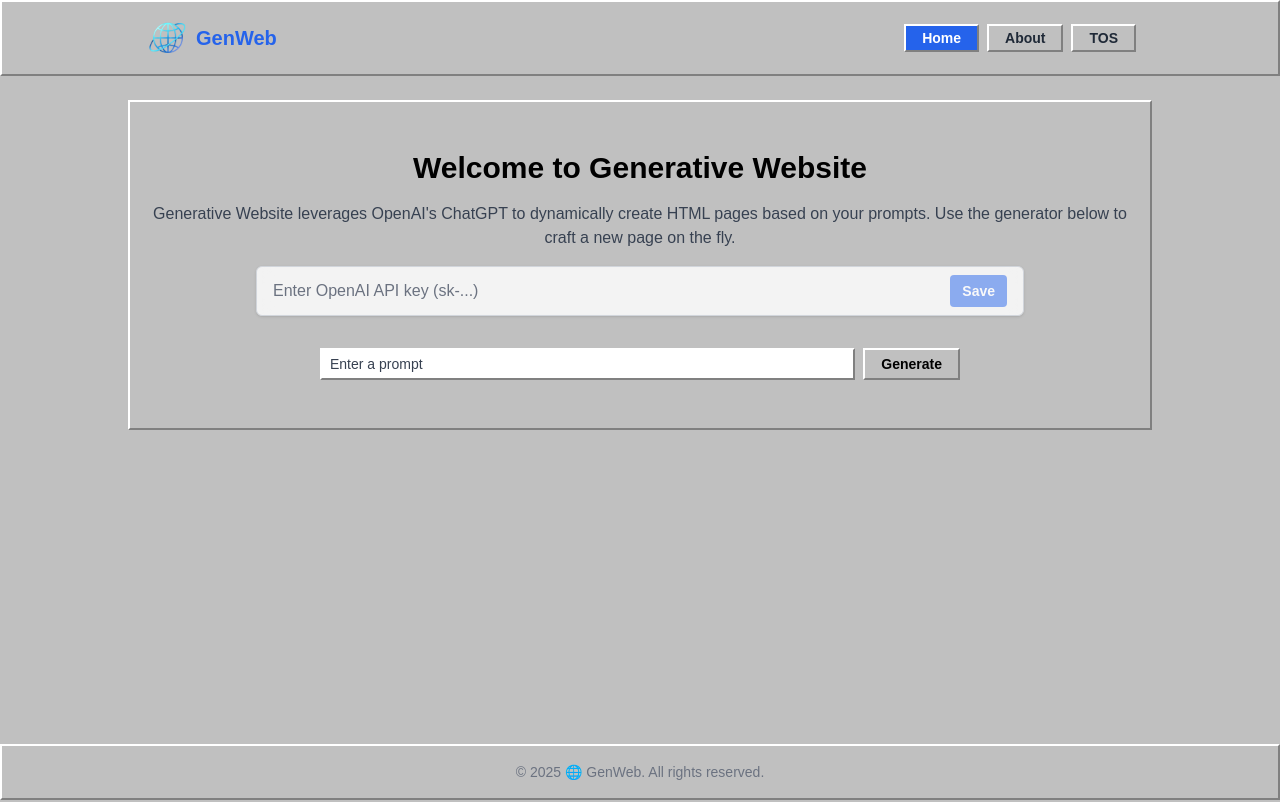
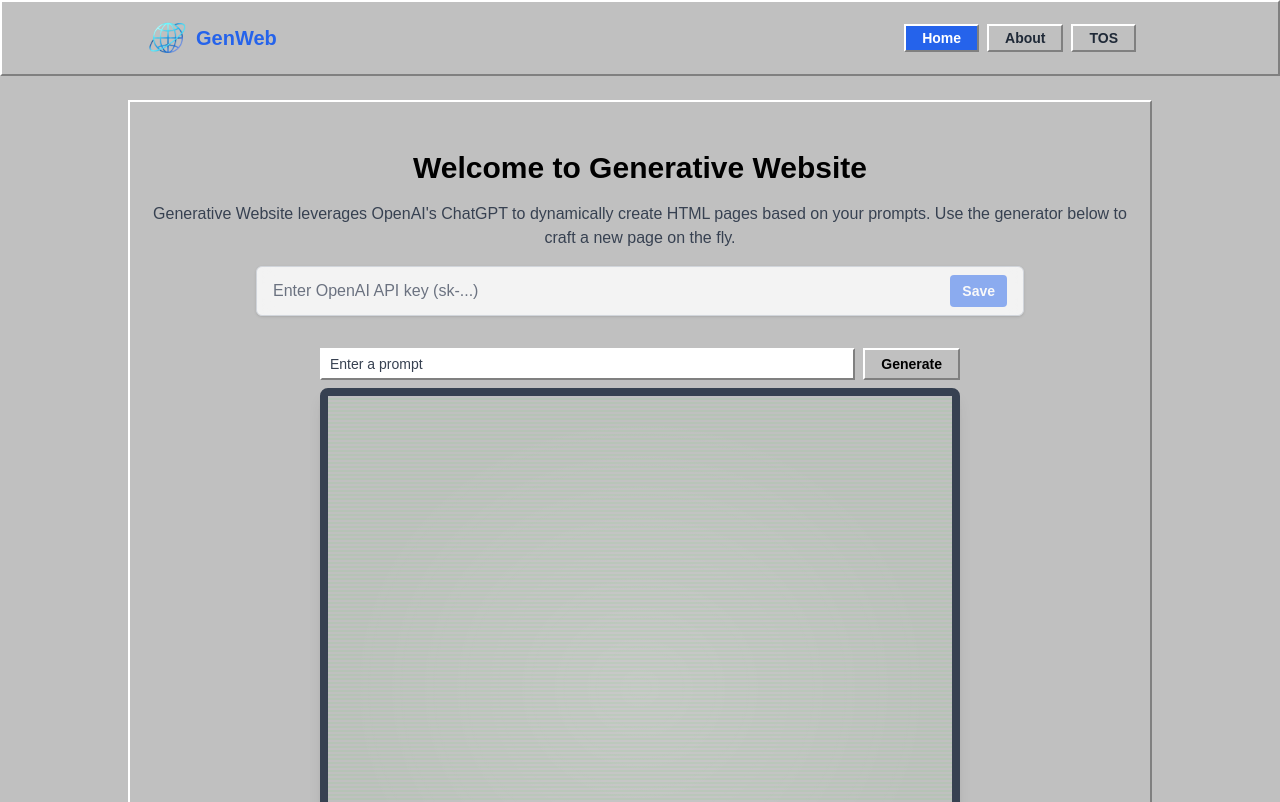
Before and after one commit to louispaulet/generative_website, a React (Vite) app in the folder generative_website_react/: page / in a window 1280 px wide. Shown: the top 802 px of the page. Built offline with nearby package versions, Linux system fonts and the light colour scheme.

Commit message:
show crt monitor zone by default

```diff
--- a/generative_website_react/src/components/PageGenerator.jsx
+++ b/generative_website_react/src/components/PageGenerator.jsx
@@ -84,8 +84,6 @@ if (e.key === "Enter" && !loading) {
           {loading ? "Generating..." : "Generate"}
         </button>
       </div>
-      {content && (
-        <>
       <div
         className="crt w-full"
         style={{ aspectRatio: "4 / 3", minHeight: "600px" }}
@@ -93,7 +91,7 @@ if (e.key === "Enter" && !loading) {
         <iframe
           title="generated-content"
           className="w-full h-full rounded-none"
-              srcDoc={content}
+          srcDoc={content || ""}
         />
       </div>
       <div className="win95-taskbar w-full">
@@ -101,8 +99,6 @@ if (e.key === "Enter" && !loading) {
         <span className="flex-grow" />
         <span className="win95-clock">12:00 AM</span>
       </div>
-        </>
-      )}
     </div>
   );
 }
```
Lines whose indentation alone changed are shown as unchanged.
